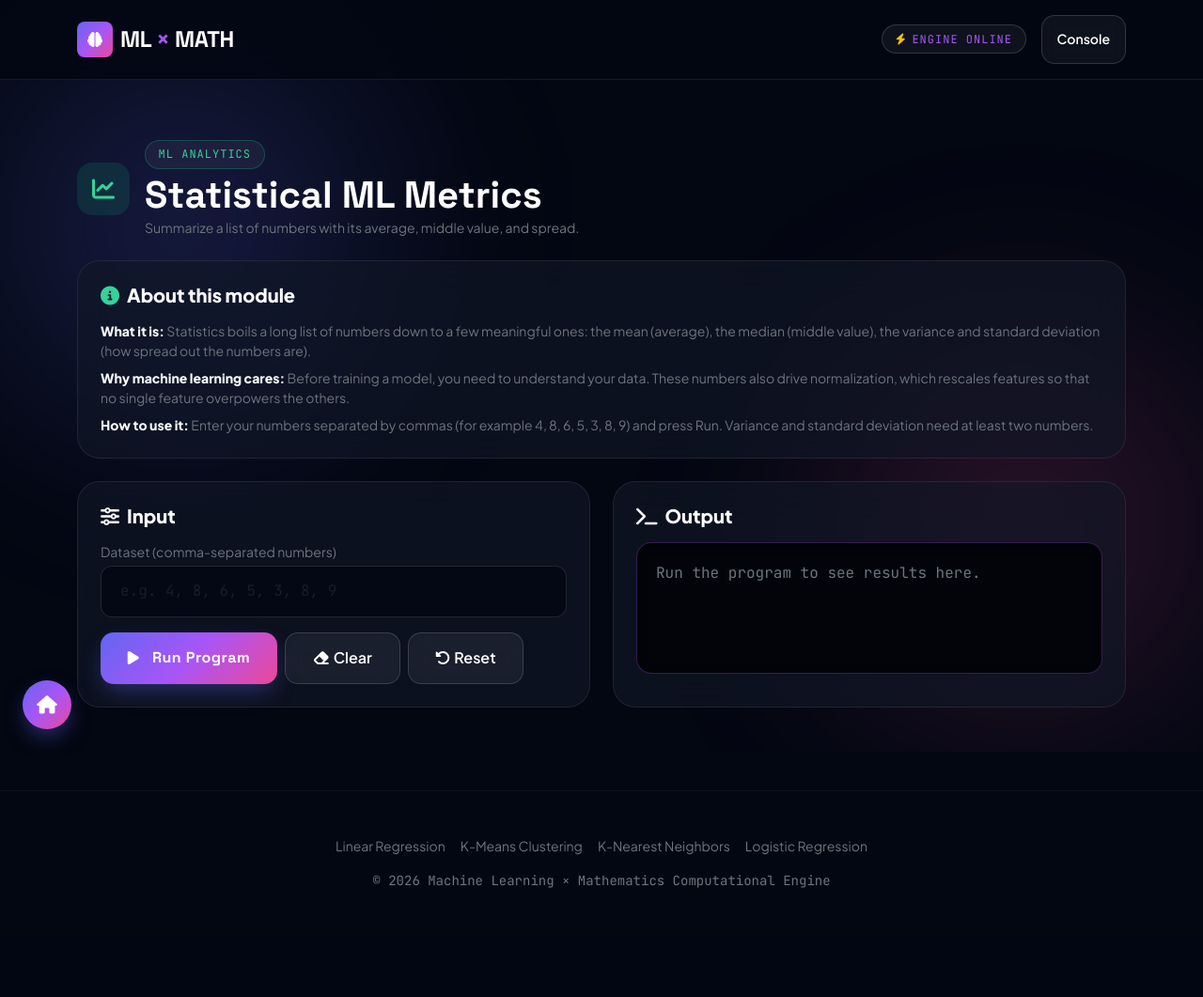
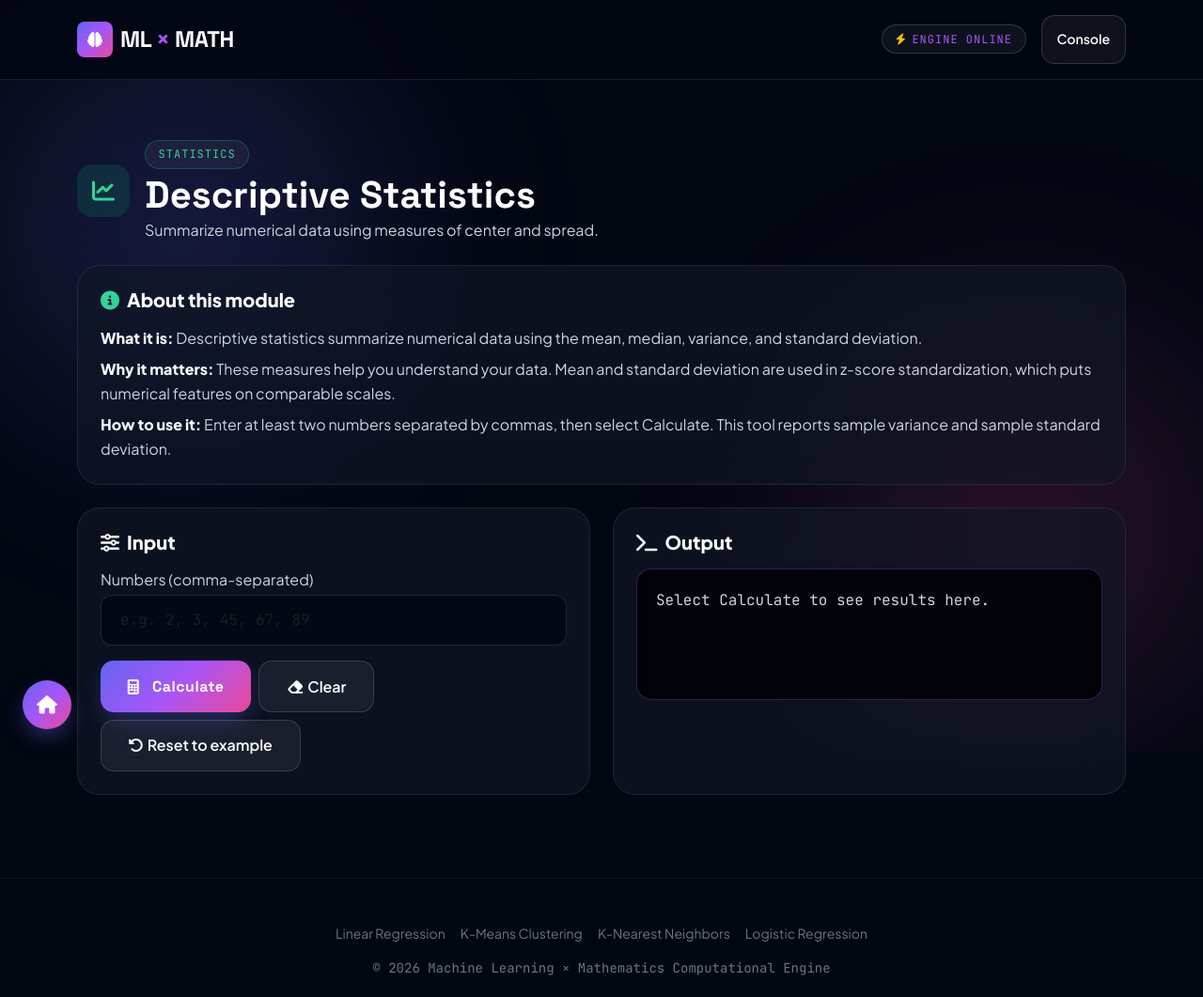
Before and after one commit to Anamolsnwr/ML_MATH_LAB, a Flask app: page /statistics in a window 1280 px wide. Shown: the top 1061 px of the page at 94% size. Before the commit the page ends 945 px from the top, so only its background shows below. Run offline with Flask 3, Linux system fonts and the light colour scheme.

Commit message:
updating the description and improving the explanation part

```diff
--- a/templates/statistics.html
+++ b/templates/statistics.html
@@ -1,24 +1,32 @@
 {% extends 'base.html' %}
-{% block title %}Statistical ML Metrics — ML × MATH{% endblock %}
+{% block title %}Descriptive Statistics — ML × MATH{% endblock %}
 
 {% block content %}
+<style>
+  .stat-text { color: #CBD5E1; font-size: 1rem; line-height: 1.6; }
+  .stat-text strong { color: #F8FAFC; }
+  .stat-label { color: #CBD5E1; font-size: 1rem; }
+  .output-box pre { font-size: 1.05rem; }
+  #explanationText { font-size: 1rem; line-height: 1.6; color: #F1F5F9; }
+</style>
+
 <section class="py-4">
   <div class="d-flex align-items-center gap-3 mb-4">
     <div class="p-3 rounded-4" style="background: rgba(16, 185, 129, 0.15); color: #34D399;">
       <i class="fa-solid fa-chart-line fa-xl"></i>
     </div>
     <div>
-      <span class="fusion-badge" style="color: #34D399; border-color: rgba(16, 185, 129, 0.3);">ML ANALYTICS</span>
-      <h1 class="fw-bold text-white mb-0 mt-1" style="font-family: var(--font-display);">Statistical ML Metrics</h1>
-      <p class="text-secondary small mb-0">Summarize a list of numbers with its average, middle value, and spread.</p>
+      <span class="fusion-badge" style="color: #34D399; border-color: rgba(16, 185, 129, 0.3);">STATISTICS</span>
+      <h1 class="fw-bold text-white mb-0 mt-1" style="font-family: var(--font-display);">Descriptive Statistics</h1>
+      <p class="stat-text mb-0">Summarize numerical data using measures of center and spread.</p>
     </div>
   </div>
 
   <div class="fusion-node p-4 mb-4">
     <h5 class="fw-bold text-white mb-3"><i class="fa-solid fa-circle-info me-2" style="color:#34D399;"></i>About this module</h5>
-    <p class="text-secondary small mb-2"><strong class="text-light">What it is:</strong> Statistics boils a long list of numbers down to a few meaningful ones: the mean (average), the median (middle value), the variance and standard deviation (how spread out the numbers are).</p>
-    <p class="text-secondary small mb-2"><strong class="text-light">Why machine learning cares:</strong> Before training a model, you need to understand your data. These numbers also drive normalization, which rescales features so that no single feature overpowers the others.</p>
-    <p class="text-secondary small mb-0"><strong class="text-light">How to use it:</strong> Enter your numbers separated by commas (for example 4, 8, 6, 5, 3, 8, 9) and press Run. Variance and standard deviation need at least two numbers.</p>
+    <p class="stat-text mb-2"><strong>What it is:</strong> Descriptive statistics summarize numerical data using the mean, median, variance, and standard deviation.</p>
+    <p class="stat-text mb-2"><strong>Why it matters:</strong> These measures help you understand your data. Mean and standard deviation are used in z-score standardization, which puts numerical features on comparable scales.</p>
+    <p class="stat-text mb-0"><strong>How to use it:</strong> Enter at least two numbers separated by commas, then select Calculate. This tool reports sample variance and sample standard deviation.</p>
   </div>
 
   <div class="row g-4">
@@ -26,13 +34,13 @@
       <div class="fusion-node p-4 h-100">
         <h5 class="fw-bold text-white mb-3"><i class="fa-solid fa-sliders me-2"></i>Input</h5>
         <div class="mb-3">
-          <label class="text-secondary small mb-1 d-block">Dataset (comma-separated numbers)</label>
-          <input type="text" class="form-control fusion-input" id="datasetInput" placeholder="e.g. 4, 8, 6, 5, 3, 8, 9">
+          <label class="stat-label mb-1 d-block" for="datasetInput">Numbers (comma-separated)</label>
+          <input type="text" class="form-control fusion-input" id="datasetInput" placeholder="e.g. 2, 3, 45, 67, 89">
         </div>
         <div class="d-flex flex-wrap gap-2 mt-3">
-          <button class="btn btn-fusion" id="runBtn"><i class="fa-solid fa-play me-1"></i>Run Program</button>
+          <button class="btn btn-fusion" id="runBtn"><i class="fa-solid fa-calculator me-1"></i>Calculate</button>
           <button class="btn btn-fusion-secondary" id="clearBtn"><i class="fa-solid fa-eraser me-1"></i>Clear</button>
-          <button class="btn btn-fusion-secondary" id="resetBtn"><i class="fa-solid fa-rotate-left me-1"></i>Reset</button>
+          <button class="btn btn-fusion-secondary" id="resetBtn"><i class="fa-solid fa-rotate-left me-1"></i>Reset to example</button>
         </div>
       </div>
     </div>
@@ -41,11 +49,11 @@
       <div class="fusion-node p-4 h-100">
         <h5 class="fw-bold text-white mb-3"><i class="fa-solid fa-terminal me-2"></i>Output</h5>
         <div id="outputBox" class="output-box">
-          <p class="text-secondary mb-0">Run the program to see results here.</p>
+          <p class="stat-text mb-0">Select Calculate to see results here.</p>
         </div>
         <div id="explanationBox" class="mt-3 p-3 rounded-3 d-none" style="background: rgba(16,185,129,0.1); border: 1px solid rgba(16,185,129,0.3);">
-          <div class="small fw-bold mb-1" style="color:#34D399;"><i class="fa-solid fa-lightbulb me-1"></i>What this means</div>
-          <div id="explanationText" class="small text-light"></div>
+          <div class="fw-bold mb-1" style="color:#34D399;"><i class="fa-solid fa-lightbulb me-1"></i>What this means</div>
+          <div id="explanationText"></div>
         </div>
       </div>
     </div>
@@ -55,13 +63,14 @@
 
 {% block extra_scripts %}
 <script>
-const PLACEHOLDER = 'Run the program to see results here.';
+const PLACEHOLDER = 'Select Calculate to see results here.';
+const EXAMPLE = '2, 3, 45, 67, 89';
 
 function showToast(message, type) {
   const toast = document.createElement('div');
   toast.textContent = message;
   toast.style.cssText = `position:fixed;bottom:20px;right:20px;z-index:2000;padding:12px 20px;
-    border-radius:10px;color:#fff;font-size:.9rem;font-weight:500;
+    border-radius:10px;color:#fff;font-size:.95rem;font-weight:500;
     background:${type === 'error' ? '#DC2626' : '#059669'};box-shadow:0 10px 30px rgba(0,0,0,.4);`;
   document.body.appendChild(toast);
   setTimeout(() => toast.remove(), 3000);
@@ -88,44 +97,96 @@ function hideExplanation() {
 }
 
 function clearOutput() {
-  document.getElementById('outputBox').innerHTML = '<p class="text-secondary mb-0">' + PLACEHOLDER + '</p>';
+  document.getElementById('outputBox').innerHTML = '<p class="stat-text mb-0">' + PLACEHOLDER + '</p>';
   hideExplanation();
 }
 
-function resetAll() {
+// Clear: empties the input and the results
+function clearAll() {
   document.getElementById('datasetInput').value = '';
   clearOutput();
 }
 
-async function runStatistics() {
-  const dataset = document.getElementById('datasetInput').value.trim();
-  if (!dataset) return showToast('Please enter some numbers.', 'error');
+// Reset: restores the example input and clears the results
+function resetToExample() {
+  document.getElementById('datasetInput').value = EXAMPLE;
+  clearOutput();
+}
 
-  setOutput('Running…');
+function showError(message) {
+  setOutput(message);
   hideExplanation();
+  showToast(message, 'error');
+}
 
-  try {
-    const res = await fetch('/api/statistics', {
-      method: 'POST',
-      headers: {'Content-Type': 'application/json'},
-      body: JSON.stringify({dataset: dataset})
-    });
-    const data = await res.json();
-    if (data.status !== 'success') {
-      setOutput(data.message);
-      return showToast(data.message, 'error');
-    }
-    setOutput(data.output);
-    showExplanation(data.explanation);
-    showToast('Program executed successfully.', 'success');
-  } catch (e) {
-    setOutput('Could not reach the backend.');
-    showToast('Could not reach the backend.', 'error');
+function parseNumbers(raw) {
+  const tokens = raw.split(',').map(t => t.trim());
+  if (tokens.some(t => t === '')) {
+    return {error: 'Check for empty values, such as a trailing or doubled comma.'};
   }
+  const nums = tokens.map(Number);
+  const bad = tokens.filter((t, i) => !Number.isFinite(nums[i]));
+  if (bad.length) {
+    return {error: 'Only numbers are allowed. Not a number: ' + bad.join(', ')};
+  }
+  if (nums.length < 2) {
+    return {error: 'Enter at least two numbers.'};
+  }
+  return {nums};
+}
+
+function computeStats(nums) {
+  const n = nums.length;
+  const mean = nums.reduce((a, b) => a + b, 0) / n;
+  const sorted = [...nums].sort((a, b) => a - b);
+  const mid = Math.floor(n / 2);
+  const median = n % 2 ? sorted[mid] : (sorted[mid - 1] + sorted[mid]) / 2;
+  const variance = nums.reduce((a, x) => a + (x - mean) ** 2, 0) / (n - 1); // sample variance
+  return {n, mean, median, variance, sd: Math.sqrt(variance)};
+}
+
+function buildExplanation(s) {
+  let text = 'The mean is the average; the median is the middle value after sorting. ' +
+             'Standard deviation describes the spread of values around the mean. ';
+  const eps = 1e-9 * Math.max(1, Math.abs(s.median));
+  if (s.mean < s.median - eps) {
+    text += 'Here, the lower values pull the mean below the median. ';
+  } else if (s.mean > s.median + eps) {
+    text += 'Here, the higher values pull the mean above the median. ';
+  } else {
+    text += 'Here, the mean and median are equal, so the values are balanced around the center. ';
+  }
+  text += 'Sample variance uses n\u22121 in its calculation.';
+  return text;
+}
+
+function runStatistics() {
+  const raw = document.getElementById('datasetInput').value.trim();
+  if (!raw) return showError('Please enter some numbers.');
+
+  const parsed = parseNumbers(raw);
+  if (parsed.error) return showError(parsed.error);
+
+  const s = computeStats(parsed.nums);
+  const f = v => v.toFixed(2);
+  const rows = [
+    ['Count (n):', String(s.n)],
+    ['Mean (x\u0304):', f(s.mean)],
+    ['Median:', f(s.median)],
+    ['Sample variance (s\u00B2):', f(s.variance)],
+    ['Sample standard deviation (s):', f(s.sd)]
+  ];
+  const width = Math.max(...rows.map(r => r[0].length));
+  setOutput('Descriptive Summary\n\n' + rows.map(r => r[0].padEnd(width + 2) + r[1]).join('\n'));
+  showExplanation(buildExplanation(s));
+  showToast('Calculation complete.', 'success');
 }
 
 document.getElementById('runBtn').addEventListener('click', runStatistics);
-document.getElementById('clearBtn').addEventListener('click', clearOutput);
-document.getElementById('resetBtn').addEventListener('click', resetAll);
+document.getElementById('clearBtn').addEventListener('click', clearAll);
+document.getElementById('resetBtn').addEventListener('click', resetToExample);
+document.getElementById('datasetInput').addEventListener('keydown', e => {
+  if (e.key === 'Enter') runStatistics();
+});
 </script>
 {% endblock %}
```
